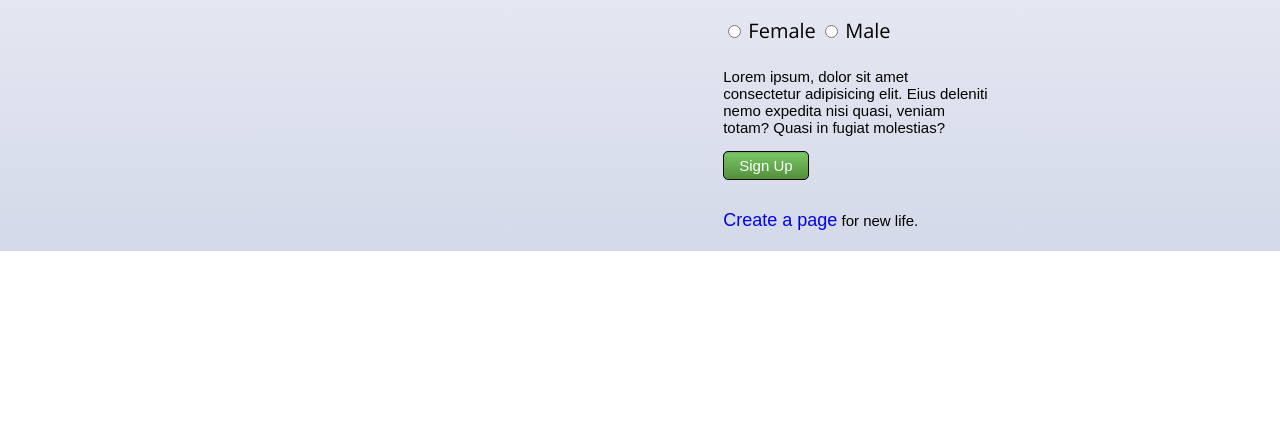
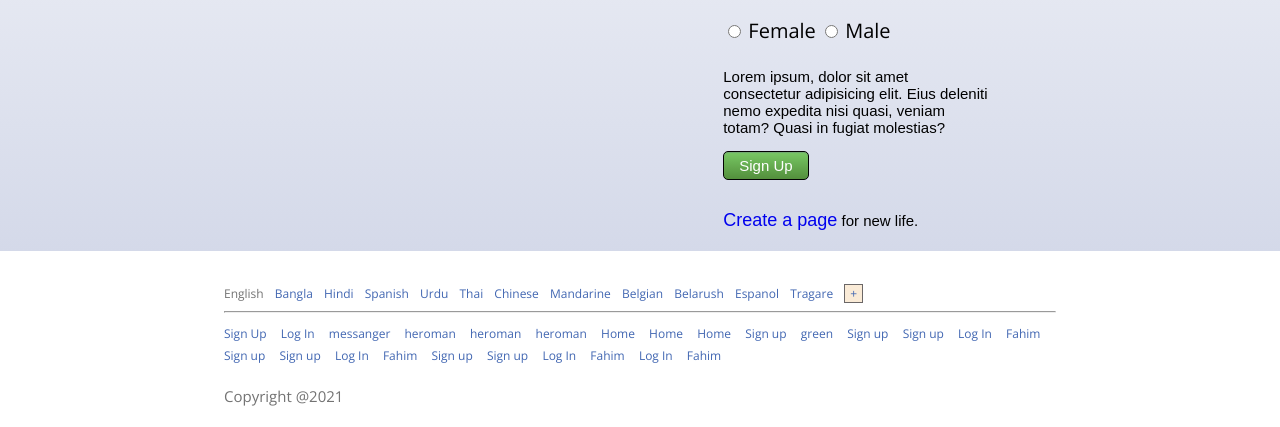
Before and after one commit to Shahriar3809/My-First-Website, a plain HTML site: page index.html in a window 1280 px wide. Shown: the part 507-934 px from the top of the page. Before the commit the page ends 800 px from the top, so only its background shows below. Drawn offline with nearby package versions, Linux system fonts and the light colour scheme.

Commit message:
Footer added

```diff
--- a/index.html
+++ b/index.html
@@ -168,7 +168,94 @@
 
 
 
+<!--Start Lower Section-->
 
+
+<footer>
+  <div class="container">
+    <div class="top-area">
+      <ul>
+        <li class="active"><a href="#">English</a></li>
+        <li><a href="#">Bangla</a></li>
+        <li><a href="#">Hindi</a></li>
+        <li><a href="#">Spanish</a></li>
+        <li><a href="#">Urdu</a></li>
+        <li><a href="#">Thai</a></li>
+        <li><a href="#">Chinese</a></li>
+        <li><a href="#">Mandarine</a></li>
+        <li><a href="#">Belgian</a></li>
+        <li><a href="#">Belarush</a></li>
+        <li><a href="#">Espanol</a></li>
+        <li><a href="#">Tragare</a></li>
+        <li><a href="#">+</a></li>
+      </ul>
+    </div>
+    <hr>
+    <div class="middle-area">
+      <ul>
+        <li><a href="#">Sign Up</a></li>
+        <li><a href="#">Log In</a></li>
+        <li><a href="#">messanger</a></li>
+        <li><a href="#">heroman</a></li>
+        <li><a href="#">heroman</a></li>
+        <li><a href="#">heroman</a></li>
+        <li><a href="#">Home</a></li>
+        <li><a href="#">Home</a></li>
+        <li><a href="#">Home</a></li>
+        <li><a href="#">Sign up</a></li>
+        <li><a href="#">green</a></li>
+        <li><a href="#">Sign up</a></li>
+        <li><a href="#">Sign up</a></li>
+        <li><a href="#">Log In</a></li>
+        <li><a href="#">Fahim</a></li>
+        <li><a href="#">Sign up</a></li>
+        <li><a href="#">Sign up</a></li>
+        <li><a href="#">Log In</a></li>
+        <li><a href="#">Fahim</a></li>
+        <li><a href="#">Sign up</a></li>
+        <li><a href="#">Sign up</a></li>
+        <li><a href="#">Log In</a></li>
+        <li><a href="#">Fahim</a></li>
+        <li><a href="#">Log In</a></li>
+        <li><a href="#">Fahim</a></li>
+      </ul>
+    </div>
+    <div class="bottom-area">
+      <span>Copyright @2021</span>
+    </div>
+  </div>
+</footer>
+
+
+
+
+
+
+
+
+
+
+
+
+
+
+
+
+
+
+
+
+
+
+
+
+
+
+
+
+
+
+<!--End Lower Section-->
 
 
 
--- a/responsive.css
+++ b/responsive.css
@@ -51,6 +51,7 @@
         padding-right: 12px;
 
     }
+
 }
 
 
--- a/style.css
+++ b/style.css
@@ -219,3 +219,48 @@ form .btn input {
 .last p a:hover {
     text-decoration: und;
 }
+
+/*End of Sign Up CSS*/
+
+
+/*start lower CSS*/
+
+footer {
+    padding-top: 30px;
+}
+footer ul{
+    margin: 0;
+    padding: 0;
+}
+footer ul li {
+    display: inline;
+
+}
+footer .container .top-area ul li {
+    margin-right: 7px;
+}
+footer .container .middle-area ul li {
+    margin-right: 10px;
+}
+footer .container .top-area ul li:last-child a {
+    border: 1px solid #6b6767;
+    padding: 0px 5px;
+    background-color: antiquewhite;
+}
+footer ul li a {
+    text-decoration: none;
+    font-size: 12px;
+    color: #4267b2;
+}
+
+.active a {
+    color: #737373;
+}
+
+.bottom-area {
+    margin: 20px 0px;
+}
+.bottom-area span {
+    color: #737373;
+    font-size: 15px;
+}
```
